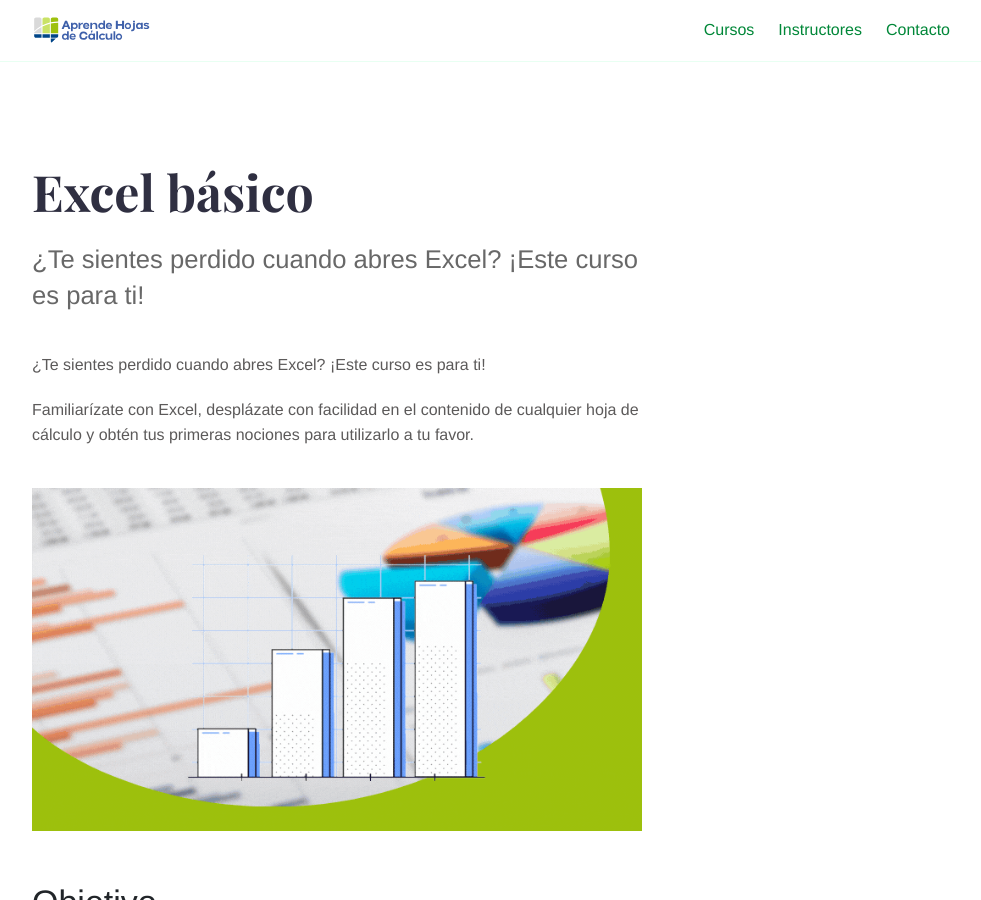
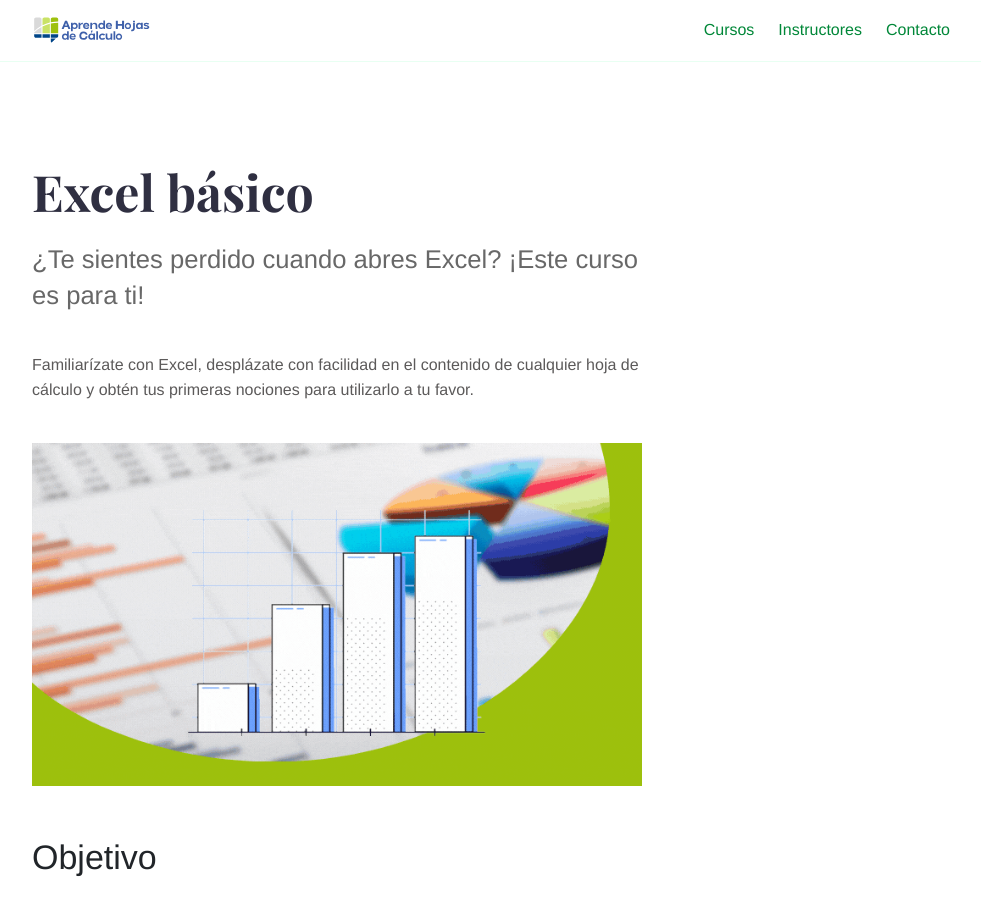
Before and after one commit to camachevaz/Calc, a Jekyll site: the page built from _services/excel-basico.md, in a window 1280 px wide and 900 px high. Shown: the whole window, without its empty margins (143-1124 px from the left). Built offline with Jekyll 4.4.1, drawn with Linux system fonts in a browser that asks for light colours.

Commit message:
Update excel-basico.md

```diff
--- a/_services/excel-basico.md
+++ b/_services/excel-basico.md
@@ -6,8 +6,6 @@
 pitch: ¿Te sientes perdido cuando abres Excel? ¡Este curso es para ti!
 weight: 1
 ---
-
-¿Te sientes perdido cuando abres Excel? ¡Este curso es para ti!
 
 Familiarízate con Excel, desplázate con facilidad en el contenido de cualquier hoja de cálculo y obtén tus primeras nociones para utilizarlo a tu favor.
 
```
